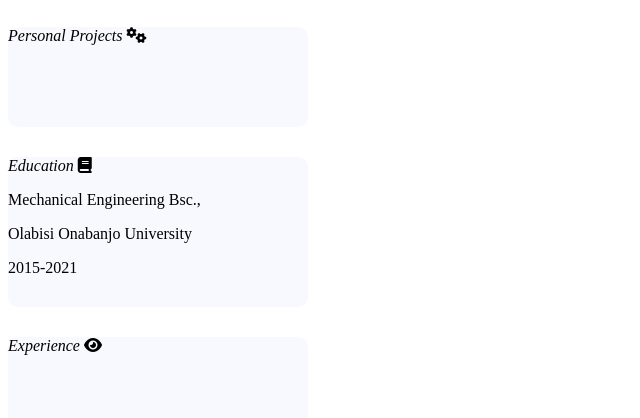
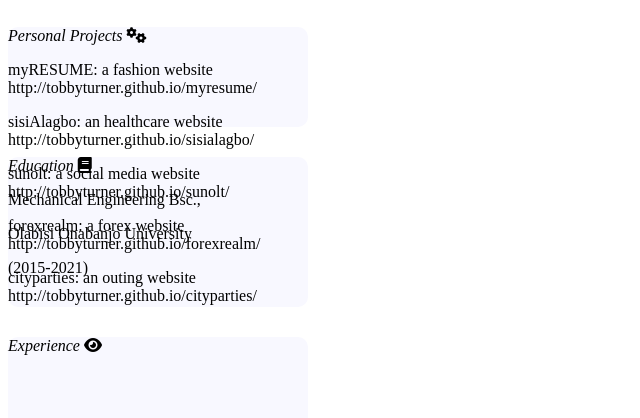
Before and after one commit to tobbyturner/myresume, a plain HTML site: page index.html in a window 1280 px wide. Shown: the part 378-796 px from the top of the page, without its empty margins (0-640 px from the left). Drawn offline with Linux system fonts and the light colour scheme.

Commit message:
Update index.html

```diff
--- a/index.html
+++ b/index.html
@@ -27,7 +27,13 @@ i've mastered the art and science in web development over years and understood t
 
 	<main3>
 
-		<div> Personal Projects <i class="fa-solid fa-gears"></i></div>
+		<div> Personal Projects <i class="fa-solid fa-gears"></i>
+		<p>myRESUME: a fashion website http://tobbyturner.github.io/myresume/</p>
+		<p>sisiAlagbo: an healthcare website http://tobbyturner.github.io/sisialagbo/</p>
+		<p>sunolt: a social media website http://tobbyturner.github.io/sunolt/</p>
+		<p>forexrealm: a forex website http://tobbyturner.github.io/forexrealm/</p>
+		<p>cityparties: an outing website http://tobbyturner.github.io/cityparties/</p>
+		</div>
 
 	</main3>
 
@@ -36,7 +42,7 @@ i've mastered the art and science in web development over years and understood t
 		<div> Education <i class="fa-solid fa-book"></i>
 <p>Mechanical Engineering Bsc.,</p>
 <p>Olabisi Onabanjo University</p>
-<p>2015-2021</p>
+<p>(2015-2021)</p>
 		</div>
 
 	</main4>
@@ -45,7 +51,7 @@ i've mastered the art and science in web development over years and understood t
 <main5>
 
 		<div>Experience <i class="fa-solid fa-eye"></i> </div>
-
+<p>this page is under construction!!!</>
 	</main5>
 
 <main6>
```
